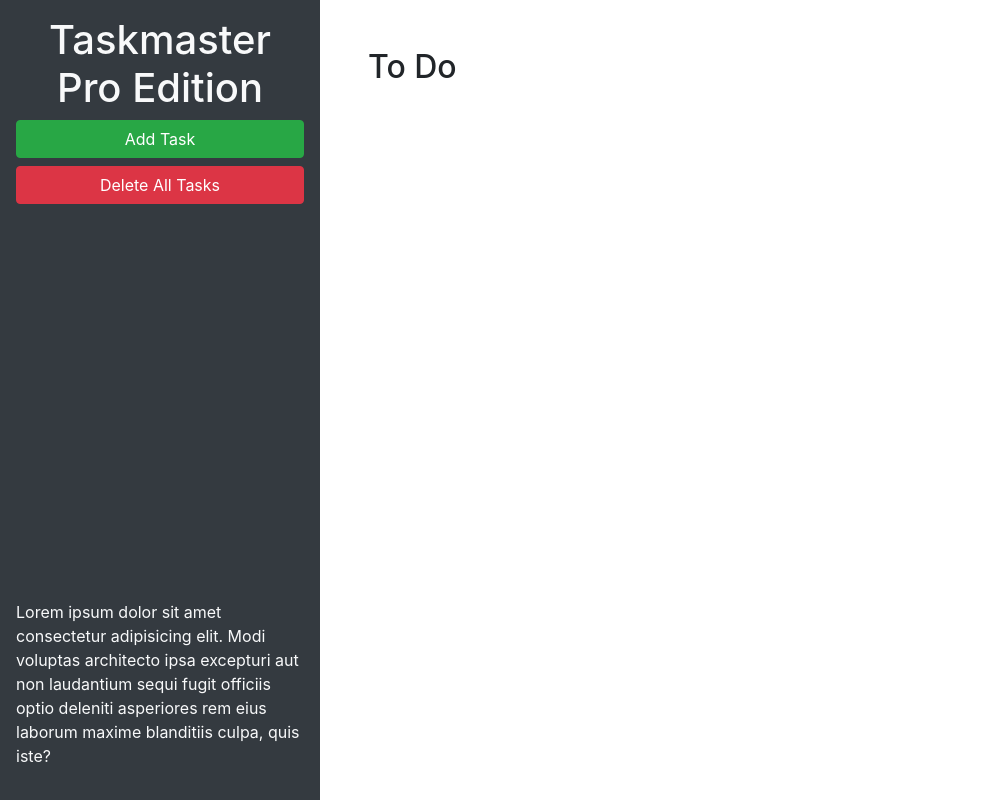
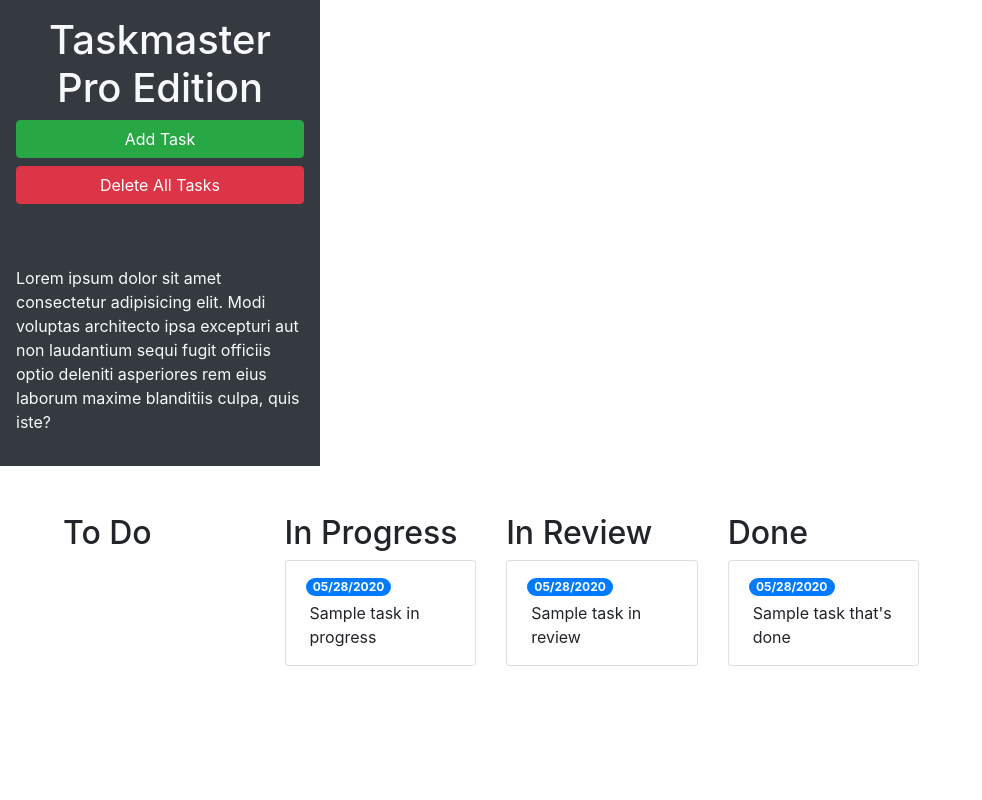
Before and after one commit to kalib-hicks/TaskMaster, a plain HTML site: page index.html in a window 1280 px wide. Shown: the whole page, without its empty margins (0-982 px from the left). Drawn offline with nearby package versions, Linux system fonts and the light colour scheme.

Commit message:
cleaner modal and row/cols

```diff
--- a/index.html
+++ b/index.html
@@ -22,12 +22,51 @@
         laudantium sequi fugit officiis optio deleniti asperiores rem eius laborum maxime blanditiis culpa, quis iste?
       </p>
     </header>
-    <main class="col-12 col-lg-9">
-      <div class="m-5">
+
+    <div class="m-5 row justify-content-around">
+      <!-- todo start -->
+      <div class="col">
         <h2>To Do</h2>
-        <ul id="list-toDo" class="list-group"> </ul>
+        <ul id="list-toDo" class="list-group"></ul>
       </div>
+      <!-- todo end -->
+      <!-- in progress start -->
+      <div class="col">
+        <h2>In Progress</h2>
+        <ul id="list-inProgress" class="list-group">
+          <li class="list-group-item">
+            <span class="badge badge-primary badge-pill">05/28/2020</span>
+            <p class="m-1">Sample task in progress</p>
+          </li>
+        </ul>
+      </div>
+      <!-- in progress end -->
+      <!-- in review start -->
+      <div class="col">
+        <h2>In Review</h2>
+        <ul id="list-inReview" class="list-group">
+          <li class="list-group-item">
+            <span class="badge badge-primary badge-pill">05/28/2020</span>
+            <p class="m-1">Sample task in review</p>
+          </li>
+        </ul>
+      </div>
+      <!-- in review end -->
+      <!-- done start -->
+      <div class="col">
+        <h2>Done</h2>
+        <ul id="list-done" class="list-group">
+          <li class="list-group-item">
+            <span class="badge badge-primary badge-pill">05/28/2020</span>
+            <p class="m-1">Sample task that's done</p>
+          </li>
+        </ul>
+      </div>
+      <!-- done end -->
+    </div>
+
     </main>
+
   </div>
 
   <!-- Modal -->
```
